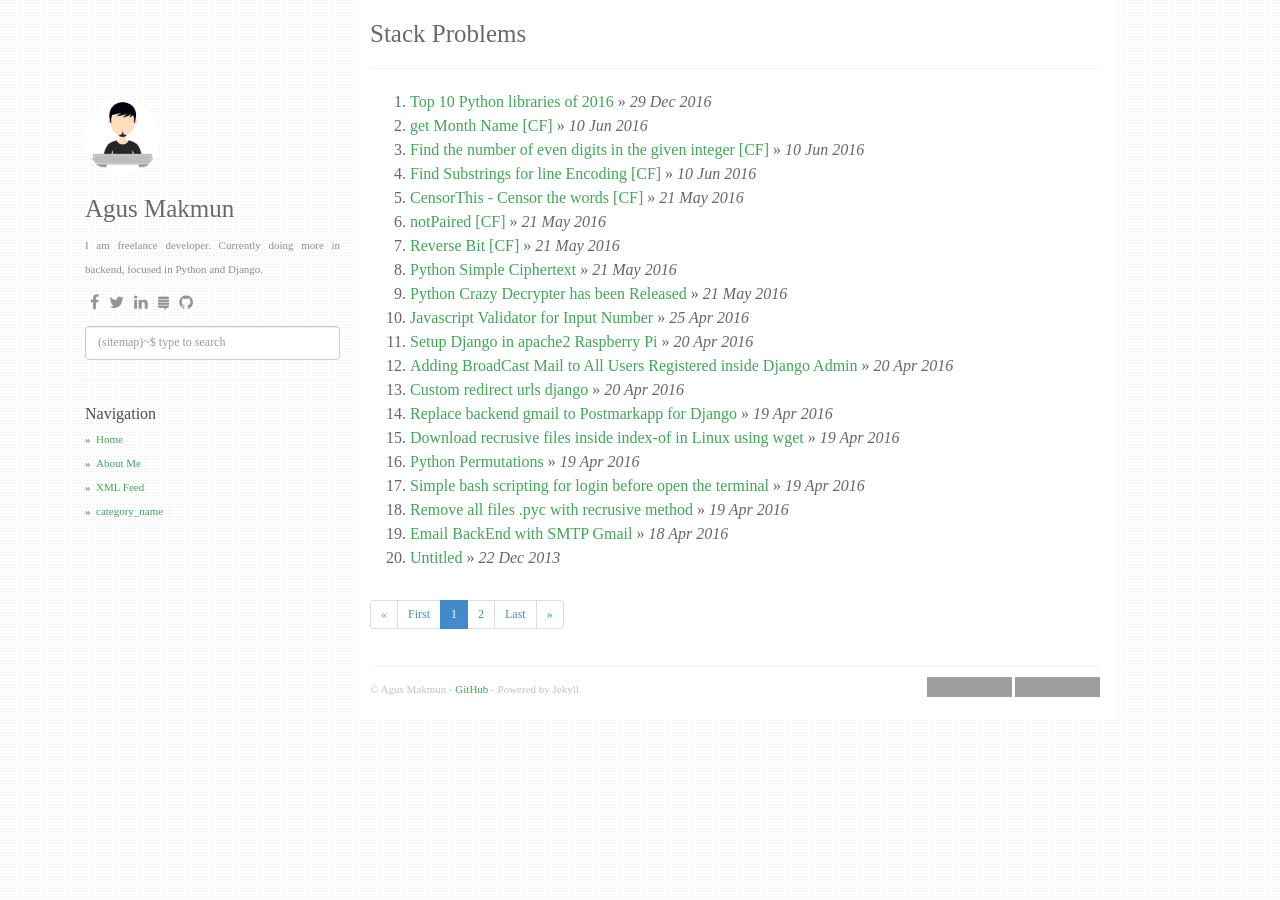
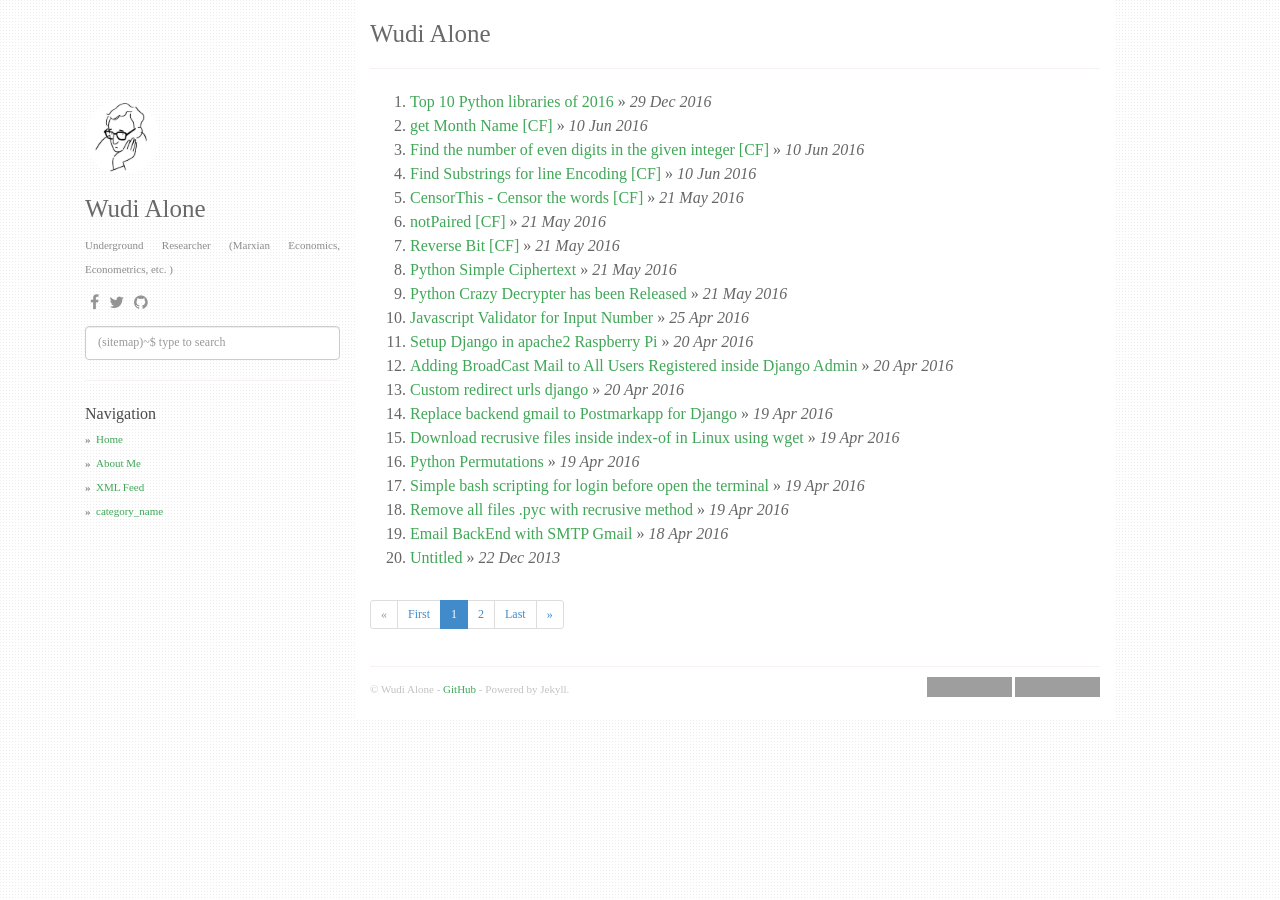
Before and after one commit to wudialone/wudialone.github.io, a Jekyll site: the page built from index.html, in a window 1280 px wide. Built offline with Jekyll 4.4.1, drawn with Linux system fonts in a browser that asks for light colours; nearby versions of some CDN libraries; some web fonts are replaced; the list of posts is cut into pages by our own code; grey boxes are pictures that could not be loaded.

Commit message:
main config

```diff
--- a/_config.yml
+++ b/_config.yml
@@ -1,8 +1,8 @@
-title: Stack Problems
-description: My Personal Stack Problems
-author: Agus Makmun
-github: https://github.com/agusmakmun
-about: I am freelance developer. Currently doing more in backend, focused in Python and Django.
+title: Wudi Alone
+description: Wudi Alone Note
+author: Wudi Alone
+github: https://github.com/wudialone
+about: Underground Researcher (Marxian Economics, Econometrics, etc. )
 disqus_shortname: wudialone
 google_analytics: UA-XXXXXXXX-Y
 avatar_url: /static/img/avatar.jpg
@@ -14,17 +14,13 @@ social:
     - icon: fa-facebook
       link: "#"
     - icon: fa-twitter
-      link: "https://twitter.com/agusmakmun6"
-    - icon: fa-linkedin
-      link: "https://www.linkedin.com/in/summonagus"
-    - icon: fa-stack-exchange
-      link: "#"
+      link: "https://twitter.com/wud_sq"
     - icon: fa-github
-      link: "https://github.com/agusmakmun"
+      link: "https://github.com/wud_sq"
 
-share:
-  twitter_username: agusmakmun6
-  fb_appid: 1749788565247320
+# share:
+#   twitter_username: agusmakmun6
+#   fb_appid: 1749788565247320
 
 urls:
     - text: About Me
@@ -34,7 +30,7 @@ urls:
     - text: category_name
       url: /category/category_name
 
-url: "https://agusmakmun.github.io"
+url: "https://wud_sq.github.io"
 baseurl: ""
 paginate: 20
 per_page: 20
```
Also changed, not shown: static/img/avatar.jpg.
